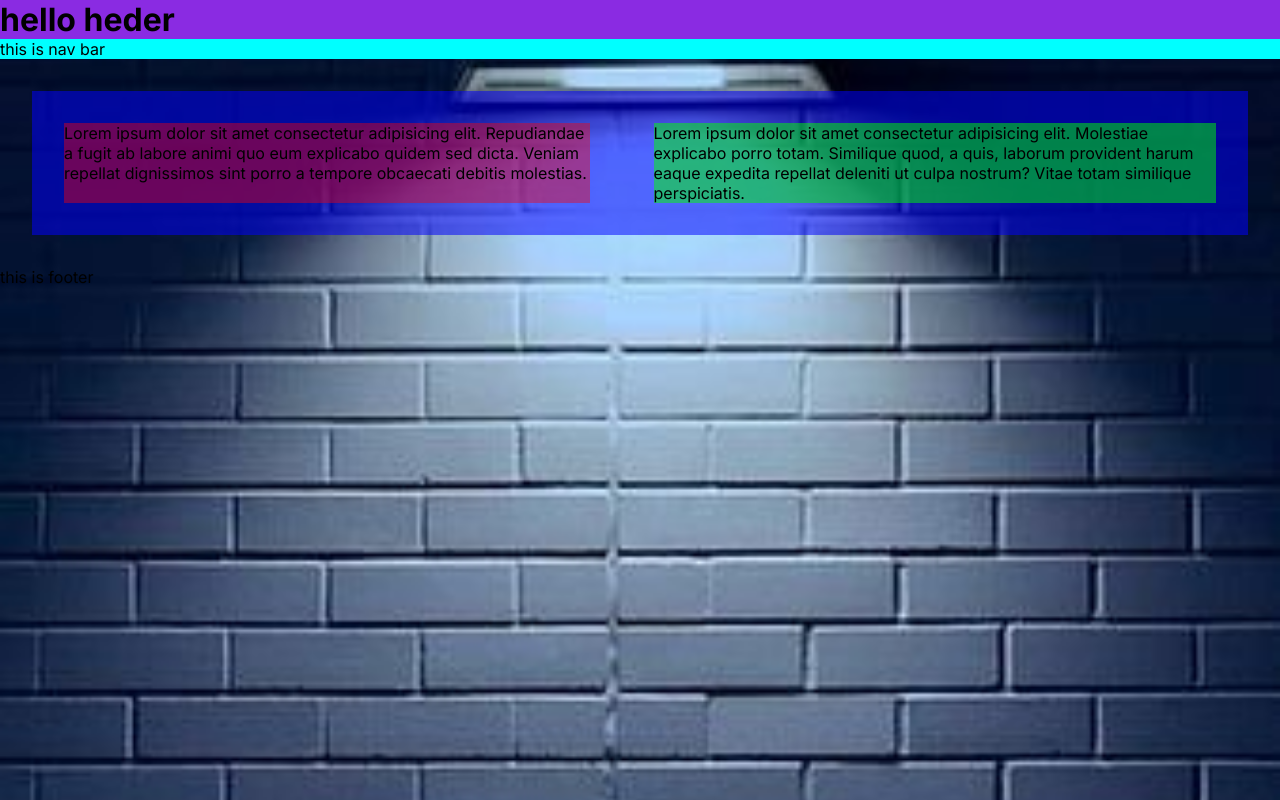
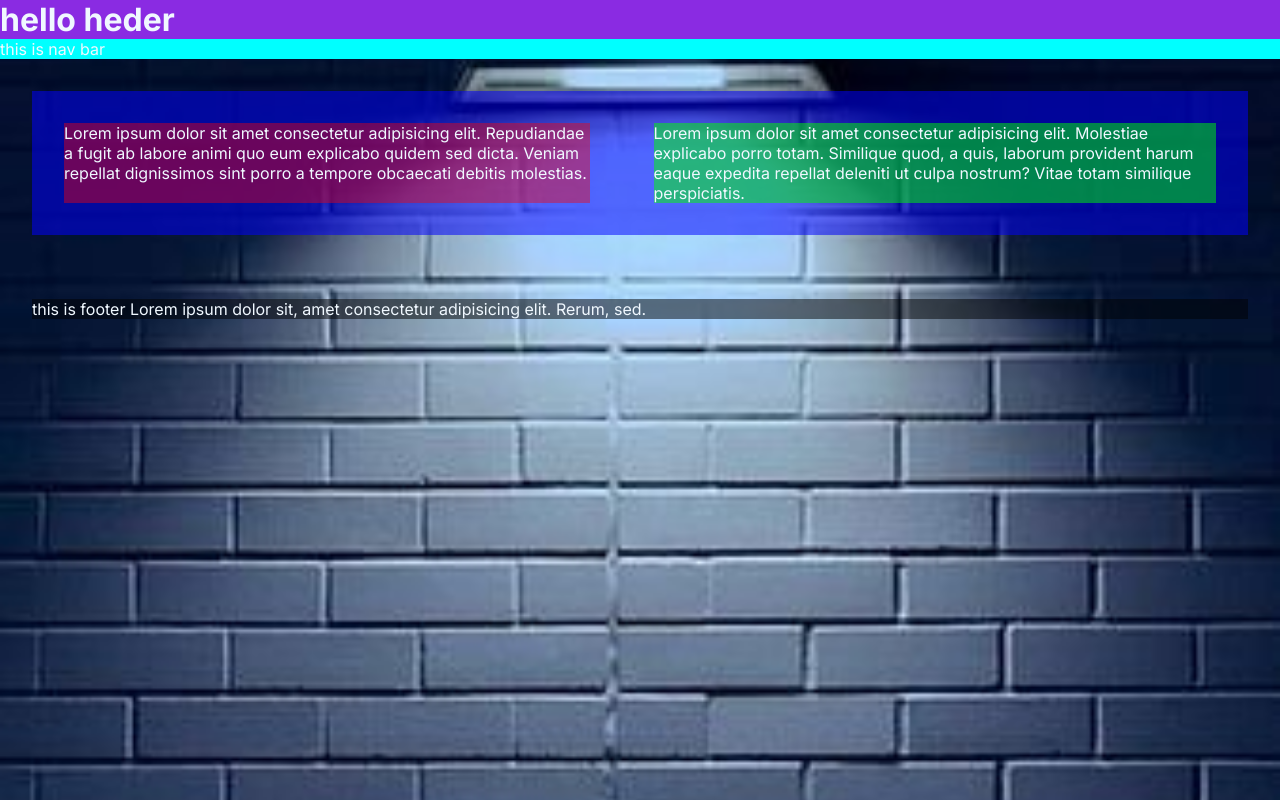
Before and after one commit to MdMohsinHaider/Front-End_nextjs, a Next.js app: page / in a window 1280 px wide. Built offline with nearby package versions, Linux system fonts and the light colour scheme.

Commit message:
update_2

```diff
--- a/app/globals.css
+++ b/app/globals.css
@@ -10,6 +10,7 @@ body {
   background-size:cover;
   height: 100vh;
   width: fit-content;
+  color: aliceblue;
 }
 
 .Contener_Header{
@@ -36,3 +37,8 @@ body {
   display: inline-flex;
   margin: 2pc 2pc;
 }
+
+.Footer_Contener{
+  margin: 2pc 2pc;
+  background-color: rgba(0, 0, 0, 0.498);
+}
--- a/app/page.tsx
+++ b/app/page.tsx
@@ -6,24 +6,33 @@ export default function Home() {
       <header className="Contener_Header">
         <h1>hello heder</h1>
       </header>
+
       <body>
         <nav className="Conterner_Nav">this is nav bar</nav>
+
         <main className="container_Body">
+
           <div className="Left">
             Lorem ipsum dolor sit amet consectetur adipisicing elit. Repudiandae
             a fugit ab labore animi quo eum explicabo quidem sed dicta. Veniam
             repellat dignissimos sint porro a tempore obcaecati debitis
             molestias.
           </div>
+
           <div className="Right">
             Lorem ipsum dolor sit amet consectetur adipisicing elit. Molestiae
             explicabo porro totam. Similique quod, a quis, laborum provident
             harum eaque expedita repellat deleniti ut culpa nostrum? Vitae totam
             similique perspiciatis.
           </div>
+
         </main>
-        <footer>this is footer</footer>
+
+          <footer className="Footer_Contener">
+          this is footer Lorem ipsum dolor sit, amet consectetur adipisicing elit. Rerum, sed.
+          </footer>
       </body>
+
     </>
   );
 }
```
